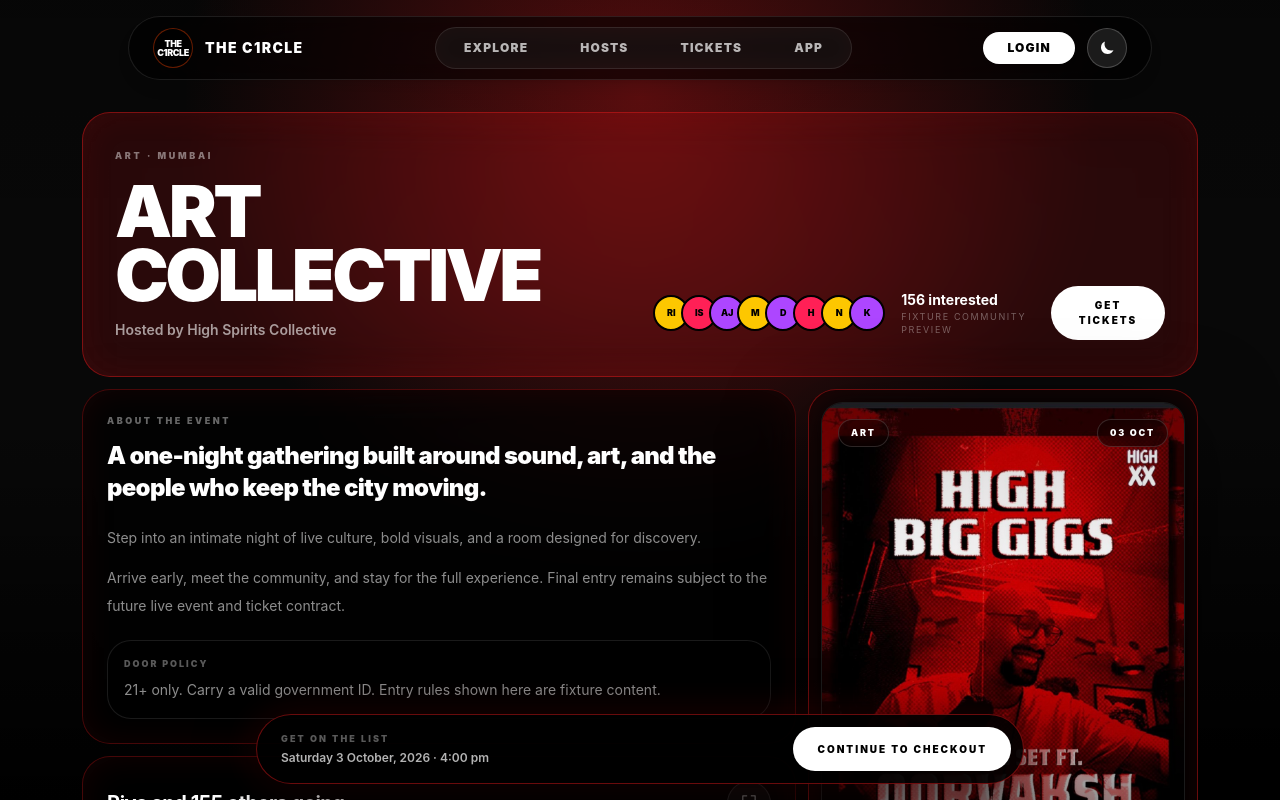
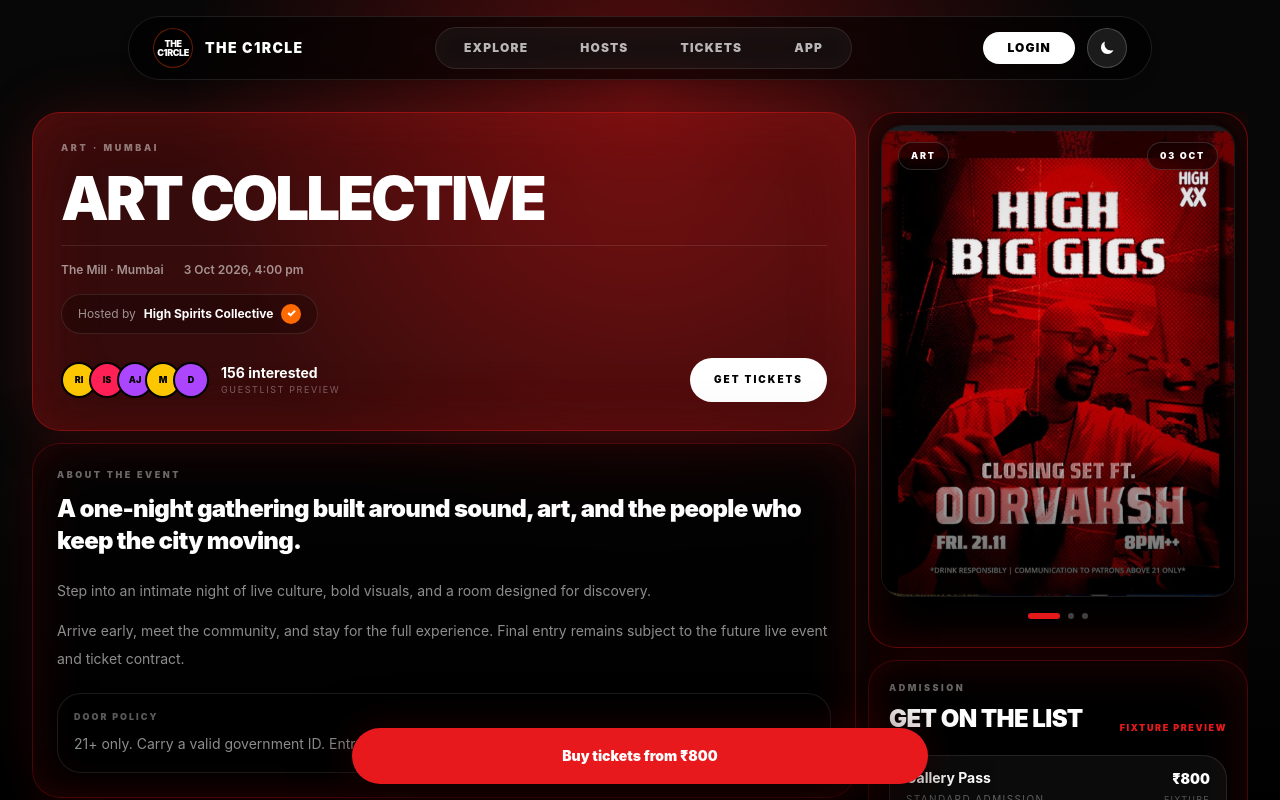
Before and after one commit to thec1rclehost123-cmd/C1RCLE-FRONTEND, a Next.js app in the folder apps/guest-portal/: page /event/art-collective in a window 1280 px wide. Shown: the top 800 px of the page. Built offline with nearby package versions, Linux system fonts and the light colour scheme.

Commit message:
feat(guest-portal): refine event and checkout experience

```diff
--- a/apps/guest-portal/src/features/event-detail/components/EventDetailView.tsx
+++ b/apps/guest-portal/src/features/event-detail/components/EventDetailView.tsx
@@ -12,14 +12,15 @@
   EventLifecycle,
 } from '../types/event-detail.types';
 
-const fullDateFormatter = new Intl.DateTimeFormat('en-IN', {
-  dateStyle: 'full',
-  timeZone: 'Asia/Kolkata',
+const moneyFormatter = new Intl.NumberFormat('en-IN', {
+  currency: 'INR',
+  maximumFractionDigits: 0,
+  style: 'currency',
 });
 
-const timeFormatter = new Intl.DateTimeFormat('en-IN', {
-  hour: 'numeric',
-  minute: '2-digit',
+const eventDateFormatter = new Intl.DateTimeFormat('en-IN', {
+  dateStyle: 'medium',
+  timeStyle: 'short',
   timeZone: 'Asia/Kolkata',
 });
 
@@ -41,6 +42,9 @@
 export function EventDetailView({ event }: { event: EventDetailFixture }) {
   const lifecycle = lifecycleCopy[event.lifecycle];
   const accent = getEventAccentClasses(event.accentTone);
+  const startingPricePaise = Math.min(
+    ...event.ticketTiers.map((tier) => tier.price?.amountPaise ?? 0),
+  );
   const mapHref = `https://www.google.com/maps/search/?api=1&query=${encodeURIComponent(
     `${event.venue}, ${event.address}`,
   )}`;
@@ -69,30 +73,50 @@
   }
 
   return (
-    <main className="relative z-10 min-h-screen overflow-hidden pb-36 pt-24 text-white sm:pt-28">
+    <main className="relative z-10 min-h-screen overflow-x-clip pb-36 pt-24 text-white sm:pt-28">
       <EventBackdrop accentTone={event.accentTone} />
 
-      <div className="relative mx-auto max-w-[1180px] px-4 sm:px-6 lg:px-8">
+      <div className="relative mx-auto max-w-[1280px] px-4 sm:px-6 lg:px-8">
+        <div className="grid grid-cols-[minmax(0,1fr)] items-start gap-3 lg:grid-cols-[minmax(0,1fr)_380px]">
           <section
-          className={`rounded-[1.75rem] border px-5 py-7 backdrop-blur-xl sm:px-8 sm:py-9 ${accent.borderStrong} ${accent.panel}`}
+            className={`order-1 min-w-0 rounded-[1.75rem] border px-5 py-7 backdrop-blur-xl sm:px-7 sm:py-7 lg:col-start-1 lg:row-start-1 ${accent.borderStrong} ${accent.eventHero}`}
           >
-          <div className="flex flex-col gap-7 lg:flex-row lg:items-end lg:justify-between">
-            <div>
             <p className="text-[9px] font-black uppercase tracking-[0.3em] text-white/45">
               {event.category} · {event.city}
             </p>
-              <h1 className="mt-4 text-4xl font-black uppercase leading-[0.9] tracking-[-0.05em] sm:text-6xl lg:text-7xl">
+            <h1 className="mt-4 text-4xl font-black uppercase leading-[0.9] tracking-[-0.05em] sm:text-6xl lg:text-6xl">
               {event.title}
             </h1>
-              <p className="mt-3 text-sm font-semibold text-white/60">Hosted by {event.host}</p>
+
+            <div className="mt-5 flex flex-wrap gap-x-5 gap-y-2 border-t border-white/10 pt-4 text-xs font-semibold text-white/55">
+              <span>
+                {event.venue} · {event.city}
+              </span>
+              <span>{eventDateFormatter.format(new Date(event.startsAt))}</span>
             </div>
 
-            <div className="flex flex-col gap-4 sm:flex-row sm:items-center">
+            <Link
+              href="/hosts"
+              aria-label={`View host ${event.host}`}
+              className="mt-4 inline-flex min-h-10 items-center gap-2 rounded-full border border-white/10 bg-black/25 px-4 py-2 text-xs text-white/55 transition-colors hover:border-white/20 hover:text-white"
+            >
+              <span>Hosted by</span>
+              <span className="font-bold text-white">{event.host}</span>
+              <span
+                aria-label="Verified host"
+                className="flex size-5 items-center justify-center rounded-full bg-orange-500 text-[11px] font-black text-white"
+              >
+                ✓
+              </span>
+            </Link>
+
+            <div className="mt-6 flex flex-col gap-4 sm:flex-row sm:items-center sm:justify-between">
+              <div className="flex min-w-0 items-center gap-3">
                 <div
-                className="flex -space-x-2"
+                  className="flex shrink-0 -space-x-2"
                   aria-label={`${String(event.interestedCount)} interested`}
                 >
-                {event.guests.map((guest) => (
+                  {event.guests.slice(0, 5).map((guest) => (
                     <span
                       key={guest.id}
                       title={guest.name}
@@ -105,8 +129,9 @@
                 <div>
                   <p className="text-sm font-bold text-white">{event.interestedCount} interested</p>
                   <p className="text-[9px] uppercase tracking-[0.18em] text-white/35">
-                  Fixture community preview
+                    Guestlist preview
                   </p>
+                </div>
               </div>
               <Link
                 href={`/checkout/${event.slug}`}
@@ -115,11 +140,9 @@
                 Get tickets
               </Link>
             </div>
-          </div>
           </section>
 
-        <div className="mt-3 grid items-start gap-3 lg:grid-cols-[minmax(0,1fr)_390px]">
-          <div className="order-2 space-y-3 lg:order-1">
+          <div className="order-3 min-w-0 space-y-3 lg:col-start-1 lg:row-start-2">
             <EventPanel accentTone={event.accentTone} label="About the event" title={event.summary}>
               <div className="space-y-3 text-sm leading-7 text-white/55">
                 {event.description.map((paragraph) => (
@@ -164,7 +187,7 @@
             </EventPanel>
           </div>
 
-          <aside className="order-1 space-y-3 lg:order-2">
+          <aside className="order-2 min-w-0 space-y-3 lg:sticky lg:top-24 lg:col-start-2 lg:row-span-2 lg:row-start-1 lg:max-h-[calc(100vh-7rem)] lg:self-start lg:overflow-y-auto lg:[scrollbar-width:none] lg:[&::-webkit-scrollbar]:hidden">
             <EventPosterPanel event={event} />
             <EventTicketSelectorClient
               accentTone={event.accentTone}
@@ -176,25 +199,12 @@
       </div>
 
       <div className="fixed inset-x-0 bottom-4 z-40 px-4">
-        <div
-          className={`mx-auto flex max-w-3xl flex-col gap-3 rounded-[1.4rem] border bg-black/90 p-3 backdrop-blur-2xl sm:flex-row sm:items-center sm:justify-between sm:rounded-full sm:pl-6 ${accent.borderStrong} ${accent.stickyShadow}`}
-        >
-          <div>
-            <p className="text-[9px] font-black uppercase tracking-[0.24em] text-white/35">
-              Get on the list
-            </p>
-            <p className="mt-1 text-xs font-semibold text-white/70">
-              {fullDateFormatter.format(new Date(event.startsAt))} ·{' '}
-              {timeFormatter.format(new Date(event.startsAt))}
-            </p>
-          </div>
         <Link
           href={`/checkout/${event.slug}`}
-            className="flex min-h-11 items-center justify-center rounded-full bg-white px-6 py-3 text-center text-[10px] font-black uppercase tracking-[0.2em] text-black transition-transform hover:scale-[1.02] active:scale-[0.98] motion-reduce:transition-none"
+          className={`mx-auto flex min-h-14 max-w-xl items-center justify-center rounded-full px-7 py-3 text-center text-sm font-black text-white transition-transform hover:scale-[1.015] active:scale-[0.985] motion-reduce:transition-none ${accent.solid} ${accent.stickyShadow}`}
         >
-            Continue to checkout
+          Buy tickets from {moneyFormatter.format(startingPricePaise / 100)}
         </Link>
-        </div>
       </div>
     </main>
   );
@@ -227,7 +237,7 @@
 
   return (
     <section
-      className={`rounded-[1.75rem] border bg-black/65 p-5 backdrop-blur-xl sm:p-6 ${accent.border} ${accent.panelShadow}`}
+      className={`rounded-[1.75rem] border bg-black/65 p-5 backdrop-blur-xl sm:p-6 ${accent.border} ${accent.eventGlow}`}
     >
       <p className="text-[9px] font-black uppercase tracking-[0.28em] text-white/40">{label}</p>
       <h2 className="mt-3 text-2xl font-black tracking-[-0.03em] text-white">{title}</h2>
--- a/apps/guest-portal/src/features/event-detail/components/EventPosterPanel.tsx
+++ b/apps/guest-portal/src/features/event-detail/components/EventPosterPanel.tsx
@@ -16,7 +16,7 @@
   return (
     <section
       aria-label="Event poster"
-      className={`rounded-[1.75rem] border bg-black/65 p-3 backdrop-blur-xl ${accent.borderStrong} ${accent.posterShadow}`}
+      className={`rounded-[1.75rem] border bg-black/65 p-3 backdrop-blur-xl ${accent.borderStrong} ${accent.eventGlow}`}
     >
       <div className="relative aspect-[3/4] overflow-hidden rounded-[1.35rem] border border-white/10 bg-black">
         <Image
--- a/apps/guest-portal/src/features/event-detail/components/EventTicketSelectorClient.tsx
+++ b/apps/guest-portal/src/features/event-detail/components/EventTicketSelectorClient.tsx
@@ -28,7 +28,7 @@
   return (
     <section
       aria-labelledby="ticket-options-heading"
-      className={`rounded-[1.75rem] border bg-black/65 p-5 backdrop-blur-xl ${accent.border} ${accent.panelShadow}`}
+      className={`rounded-[1.75rem] border bg-black/65 p-5 backdrop-blur-xl ${accent.border} ${accent.eventGlow}`}
     >
       <p className="text-[9px] font-black uppercase tracking-[0.28em] text-white/40">Admission</p>
       <div className="mt-2 flex items-end justify-between gap-4">
--- a/apps/guest-portal/src/features/event-detail/components/GuestlistPreviewClient.tsx
+++ b/apps/guest-portal/src/features/event-detail/components/GuestlistPreviewClient.tsx
@@ -23,7 +23,7 @@
     <>
       <section
         aria-label="Guest list preview"
-        className={`rounded-[1.75rem] border bg-black/65 p-5 backdrop-blur-xl sm:p-6 ${accent.border} ${accent.panelShadow}`}
+        className={`rounded-[1.75rem] border bg-black/65 p-5 backdrop-blur-xl sm:p-6 ${accent.border} ${accent.eventGlow}`}
       >
         <div className="flex items-center justify-between gap-4">
           <h2 className="text-lg font-bold tracking-tight text-white sm:text-xl">
--- a/apps/guest-portal/src/features/event-detail/eventDetailPalette.ts
+++ b/apps/guest-portal/src/features/event-detail/eventDetailPalette.ts
@@ -5,6 +5,10 @@
     backdrop: 'bg-[radial-gradient(circle_at_50%_12%,rgb(211_91_151/0.42),transparent_48%)]',
     border: 'border-[#d35b97]/30',
     borderStrong: 'border-[#d35b97]/45',
+    eventGlow:
+      'shadow-[0_20px_70px_rgb(0_0_0/0.5),inset_0_0_54px_rgb(211_91_151/0.14),0_0_46px_rgb(211_91_151/0.16)]',
+    eventHero:
+      'bg-[#d35b97]/20 shadow-[inset_0_0_70px_rgb(211_91_151/0.18),0_0_60px_rgb(211_91_151/0.18)]',
     panel: 'bg-[#d35b97]/15 shadow-[inset_0_0_34px_rgb(211_91_151/0.08)]',
     panelShadow: 'shadow-[inset_0_0_34px_rgb(211_91_151/0.08)]',
     posterShadow: 'shadow-[0_24px_80px_rgb(0_0_0/0.55),inset_0_0_36px_rgb(211_91_151/0.1)]',
@@ -17,6 +21,10 @@
     backdrop: 'bg-[radial-gradient(circle_at_50%_12%,rgb(158_118_186/0.42),transparent_48%)]',
     border: 'border-[#9e76ba]/30',
     borderStrong: 'border-[#9e76ba]/45',
+    eventGlow:
+      'shadow-[0_20px_70px_rgb(0_0_0/0.5),inset_0_0_54px_rgb(158_118_186/0.14),0_0_46px_rgb(158_118_186/0.16)]',
+    eventHero:
+      'bg-[#9e76ba]/20 shadow-[inset_0_0_70px_rgb(158_118_186/0.18),0_0_60px_rgb(158_118_186/0.18)]',
     panel: 'bg-[#9e76ba]/15 shadow-[inset_0_0_34px_rgb(158_118_186/0.08)]',
     panelShadow: 'shadow-[inset_0_0_34px_rgb(158_118_186/0.08)]',
     posterShadow: 'shadow-[0_24px_80px_rgb(0_0_0/0.55),inset_0_0_36px_rgb(158_118_186/0.1)]',
@@ -29,6 +37,10 @@
     backdrop: 'bg-[radial-gradient(circle_at_50%_12%,rgb(232_25_28/0.42),transparent_48%)]',
     border: 'border-[#e8191c]/30',
     borderStrong: 'border-[#e8191c]/45',
+    eventGlow:
+      'shadow-[0_20px_70px_rgb(0_0_0/0.5),inset_0_0_54px_rgb(232_25_28/0.14),0_0_46px_rgb(232_25_28/0.16)]',
+    eventHero:
+      'bg-[#e8191c]/20 shadow-[inset_0_0_70px_rgb(232_25_28/0.18),0_0_60px_rgb(232_25_28/0.18)]',
     panel: 'bg-[#e8191c]/15 shadow-[inset_0_0_34px_rgb(232_25_28/0.08)]',
     panelShadow: 'shadow-[inset_0_0_34px_rgb(232_25_28/0.08)]',
     posterShadow: 'shadow-[0_24px_80px_rgb(0_0_0/0.55),inset_0_0_36px_rgb(232_25_28/0.1)]',
@@ -41,6 +53,10 @@
     backdrop: 'bg-[radial-gradient(circle_at_50%_12%,rgb(239_77_28/0.42),transparent_48%)]',
     border: 'border-[#ef4d1c]/30',
     borderStrong: 'border-[#ef4d1c]/45',
+    eventGlow:
+      'shadow-[0_20px_70px_rgb(0_0_0/0.5),inset_0_0_54px_rgb(239_77_28/0.14),0_0_46px_rgb(239_77_28/0.16)]',
+    eventHero:
+      'bg-[#ef4d1c]/20 shadow-[inset_0_0_70px_rgb(239_77_28/0.18),0_0_60px_rgb(239_77_28/0.18)]',
     panel: 'bg-[#ef4d1c]/15 shadow-[inset_0_0_34px_rgb(239_77_28/0.08)]',
     panelShadow: 'shadow-[inset_0_0_34px_rgb(239_77_28/0.08)]',
     posterShadow: 'shadow-[0_24px_80px_rgb(0_0_0/0.55),inset_0_0_36px_rgb(239_77_28/0.1)]',
```
Also changed, not shown: apps/guest-portal/src/app/globals.css (+23 -0 lines), apps/guest-portal/src/features/booking/components/CheckoutFlowClient.tsx (+25 -8 lines), apps/guest-portal/src/features/booking/components/CheckoutView.tsx (+1 -16 lines), 2 other files (tests, documents, lock files or other folders). Lines whose indentation alone changed are shown as unchanged.
